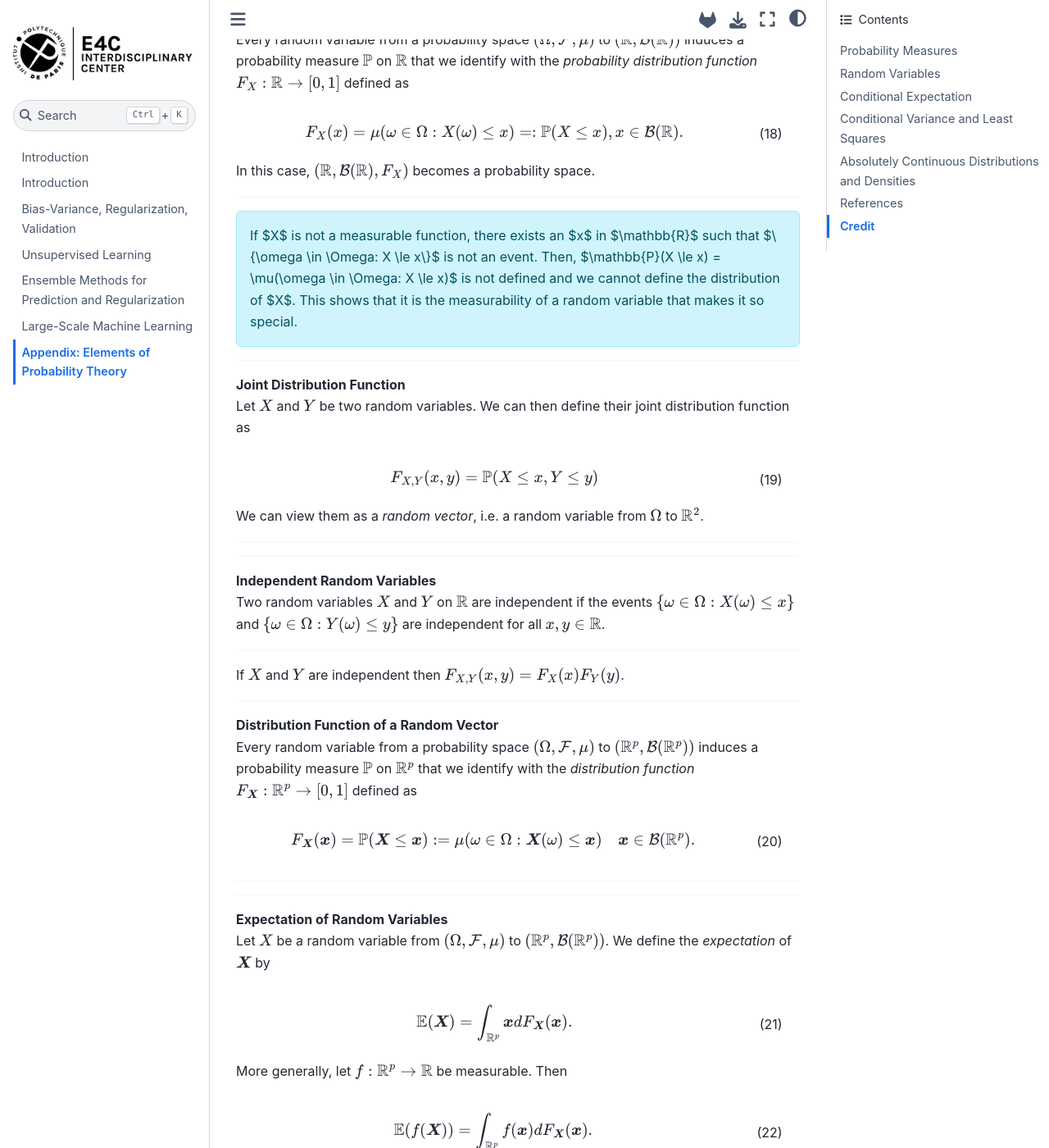
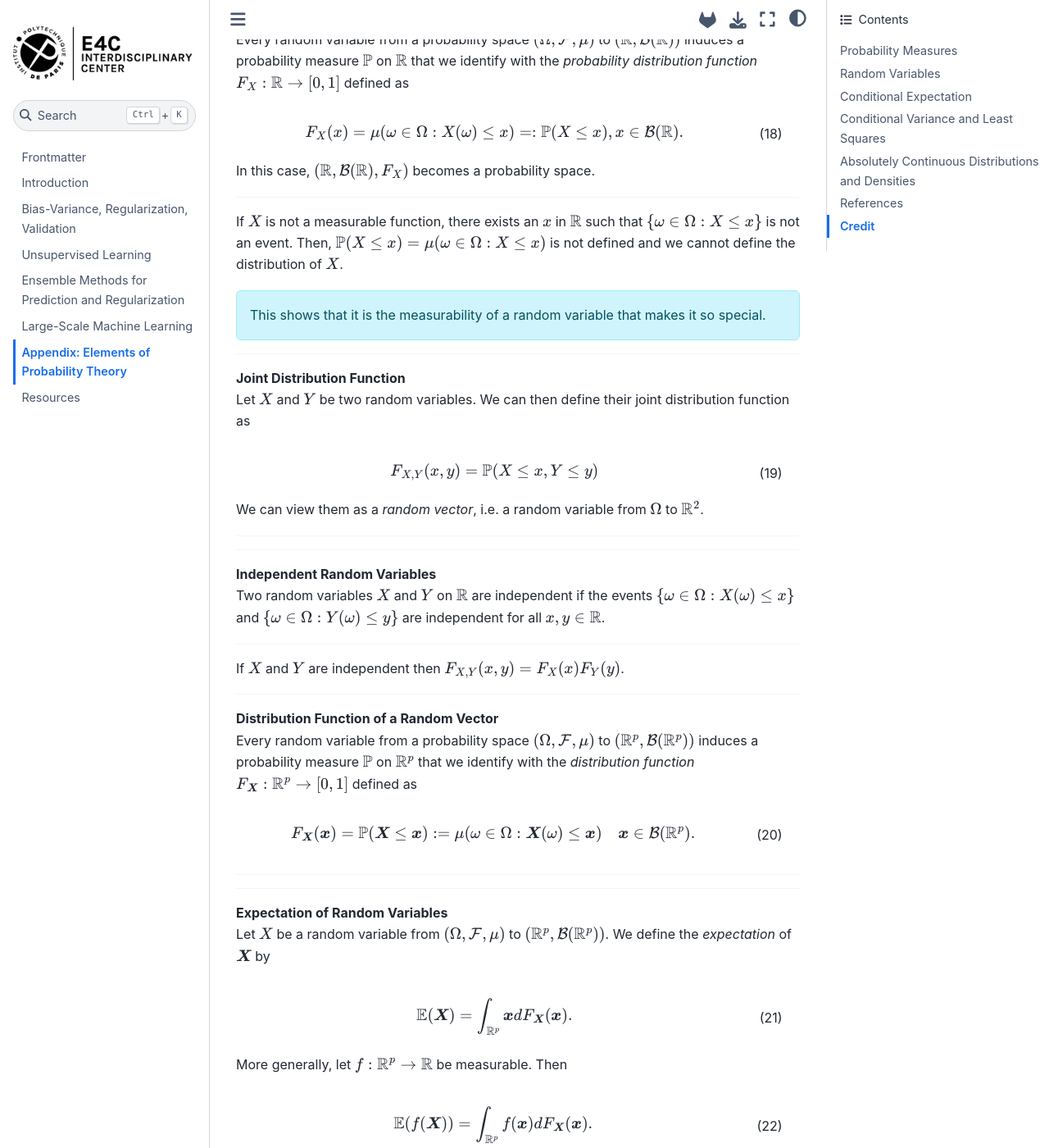
Before and after one commit to Pchambet/ml4climate, a Jupyter Book: the page built from book/notebooks/appendix_elements_of_probability_theory.ipynb, in a window 1280 px wide and 1400 px high, scrolled down 2190 px. Shown: the whole window at 82% size. Built offline with Jupyter Book 1.0.4 settings and Sphinx 7.4.7 and the Sphinx Book theme 1.1.4, drawn with Linux system fonts in a browser that asks for light colours; some of the changed text lies outside the part shown.

Commit message:
add resoures

````diff
--- a/book/_toc.yml
+++ b/book/_toc.yml
@@ -7,5 +7,6 @@ sections:
   - file: notebooks/6_ensemble_methods.ipynb
   - file: notebooks/8_large_scale_machine_learning.ipynb
   - file: notebooks/appendix_elements_of_probability_theory.ipynb
+  - file: chapters/resources
   # sections:
   # - file: notebooks/class2.ipynb
--- a/book/chapters/frontmatter.md
+++ b/book/chapters/frontmatter.md
@@ -1,4 +1,4 @@
-# Introduction
+# Frontmatter
 
 
 <!-- ```{bibliography} references.bib -->
````
Also changed, not shown: book/chapters/resources.md (added, +12 -0 lines), book/notebooks/2_bias_variance_regularization_validation.ipynb, book/notebooks/appendix_elements_of_probability_theory.ipynb.
